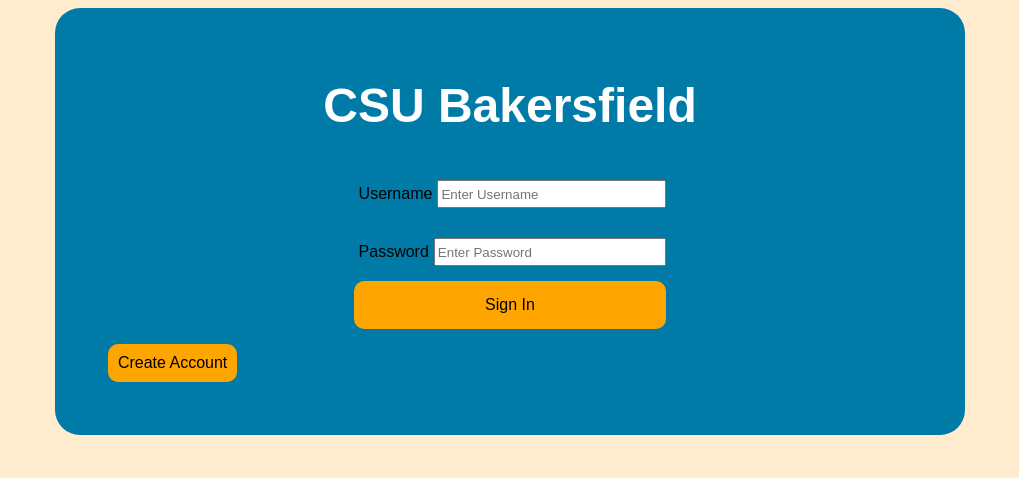
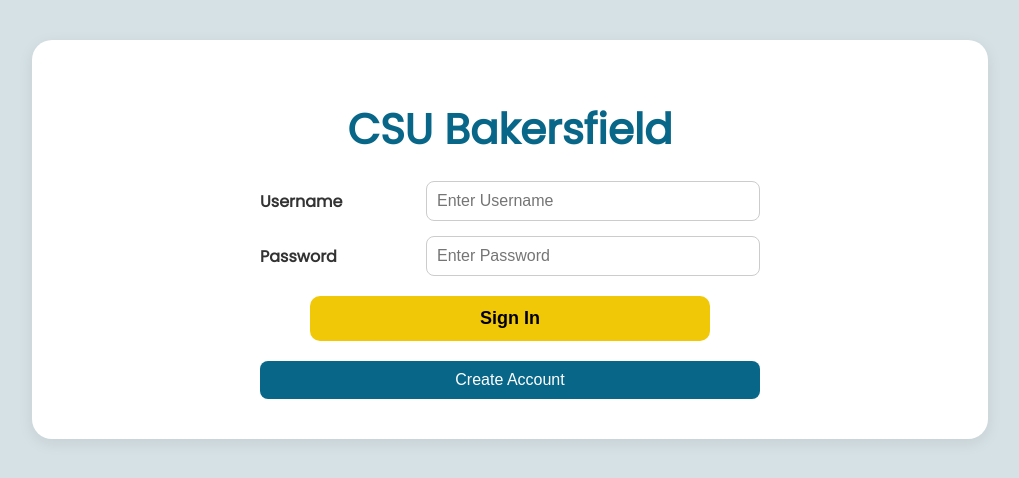
Before and after one commit to Elkav/ucm-student-enrollment, a Flask app: page / in a window 1280 px wide. Shown: the top 478 px of the page, without its empty margins (130-1149 px from the left). Run offline with Flask 3, Linux system fonts and the light colour scheme.

Commit message:
Clean up CSS/Styling

```diff
--- a/static/app.js
+++ b/static/app.js
@@ -70,6 +70,8 @@
     fetch(`${url}/student/${username}`)
         .then(response => response.json())
         .then(data => {
+            document.getElementById("myCoursesTab").classList.add("active");
+            document.getElementById("addCoursesTab").classList.remove("active");
             const tableHead = document.getElementById("courseTableHead");
             tableHead.innerHTML = `
                 <tr>
@@ -102,6 +104,8 @@
     fetch(`${url}/courses`)
         .then(response => response.json())
         .then(data => {
+            document.getElementById("addCoursesTab").classList.add("active");
+            document.getElementById("myCoursesTab").classList.remove("active");
             const tableHead = document.getElementById("courseTableHead");
             tableHead.innerHTML = `
                 <tr>
--- a/static/style.css
+++ b/static/style.css
@@ -1,82 +1,199 @@
-body{
-	font-family: sans-serif;
-	background-color: blanchedAlmond;
+body {
+      font-family: "Poppins", sans-serif;
+    background-color: #d6e1e5;
+    margin: 0;
+    padding: 0;
+    color: #222;
 }
-.infoBox{
-	background-color: #007ba7;
-	width: 66%;
-	margin: auto;
-	padding: 3%;
-	border-radius: 25px;
+
+.infoBox {
+    background-color: #ffffff;
+    width: 70%;
+    max-width: 900px;
+    margin: 40px auto;
+    padding: 30px;
+    border-radius: 20px;
+    box-shadow: 0 4px 15px rgba(0, 0, 0, 0.08);
 }
-.innerInfoBox{
-	width: 50%;
-	margin: auto;
-}
-.titleText{
-	text-align: center;
-	color: white;
-	font-size: 48px;
-}
-.signInForms{
-	width: 75%;
-	margin: auto;
-	padding: 15px;
+
+.infoBar {
     display: flex;
     justify-content: space-between;
-	color: black;
-}
-.signInForms > input{
-	flex-grow: 1;
-}
-.signInForms > span{
-	padding: 5px;
-}
-#signInButton{
-	width: 75%;
-	margin: auto;
-	padding: 15px;
-	text-align: center;
-	display: block;
-}
-button{
-	background-color: white;
+    align-items: center;
+    margin-bottom: 30px;
 }
 
-table, tr, td, th {
-    width: 60%;
-    border: 1px solid;
-    text-align: left;
-    border-collapse: collapse;
+#greeting {
+    color: #086788;
+    font-size: 28px;
+    font-weight: bold;
 }
 
-#greeting{
-	color: white;
+.tabButtons {
+    display: flex;
+    width: 95%;
+    margin: 0 auto 10px auto;
+    border-radius: 12px;
+    overflow: hidden;
+    box-shadow: 0 2px 6px rgba(0, 0, 0, 0.08);
+    border: 1px solid #ddd;
 }
 
-.infoBar{
-	display: flex;
-	justify-content: space-between;
+.tabButtons button {
+    flex: 1;
+    margin: 0;
+    border-radius: 0;
+    font-size: 18px;
+    background-color: #f0f0f0;
+    border: none;
+    padding: 15px;
+    color: #000;
+    font-weight: 600;
+    transition: all 0.2s ease;
 }
 
-table{
+.tabButtons button:hover {
+    background-color: #e0e0e0;
+}
+
+.tabButtons .active {
+    background-color: #086788;
+    color: #ffffff;
+}
+
+.tabButtons .active:hover {
+	background-color: #3490af;
+    color: #ffffff;
+}
+
+#courseDisplay {
+    background-color: #ffffff;
+    padding-top: 10px;
+}
+
+table {
     background-color: white;
     width: 95%;
     margin: auto;
-}
-td{
-	padding: 10px;
-	width: fit-content;
-}
-th{
-	padding: 10px;
+    border-collapse: collapse;
+    box-shadow: 0 2px 8px rgba(0, 0, 0, 0.05);
 }
 
-button{
-	margin: 15px;
+th, td {
+    padding: 12px 16px;
+    border: 1px solid #ddd;
+    text-align: left;
+}
+
+th {
+    background-color: #f9fafb;
+    font-weight: 600;
+    color: #086788;
+}
+
+button {
     font-size: 16px;
-	background-color: orange;
+    background-color: #F0C808;
     border: none;
     border-radius: 10px;
+    padding: 10px 20px;
+    color: #000000;
+    font-weight: 600;
+    cursor: pointer;
+    transition: background-color 0.2s ease;
+}
+
+button:hover {
+    background-color: #e5b800;
+}
+
+/* Account creation screen CSS */
+
+.titleText {
+    text-align: center;
+    color: #086788;
+    font-size: 42px;
+    margin-bottom: 20px;
+}
+
+.innerInfoBox {
+    width: 80%;
+    max-width: 500px;
+    margin: 0 auto;
+}
+
+.signInForms {
+    display: flex;
+    align-items: center;
+    justify-content: space-between;
+    margin: 15px 0;
+    color: #333;
+    font-weight: 600;
+}
+
+.signInForms > span {
+    flex: 1;
+    padding-right: 10px;
+    text-align: left;
+}
+
+.signInForms > input,
+.signInForms > select {
+    flex: 2;
     padding: 10px;
+    border-radius: 8px;
+    border: 1px solid #ccc;
+    font-size: 16px;
+    transition: border-color 0.2s ease;
 }
+
+.signInForms > input:focus,
+.signInForms > select:focus {
+    outline: none;
+    border-color: #086788;
+}
+
+.primaryBtn {
+    display: block;
+    width: 80%;
+    max-width: 500px;
+    margin: 20px auto;
+    background-color: #F0C808;
+    color: #000;
+    font-size: 18px;
+    font-weight: 600;
+    padding: 12px;
+    border: none;
+    border-radius: 10px;
+    cursor: pointer;
+    transition: background-color 0.2s ease;
+}
+
+.primaryBtn:hover {
+    background-color: #e5b800;
+}
+
+.secondaryBtn {
+    display: block;
+    width: 80%;
+    max-width: 500px;
+    margin: 10px auto;
+    background-color: #086788;
+    color: white;
+    font-size: 16px;
+    font-weight: 500;
+    padding: 10px;
+    border: none;
+    border-radius: 8px;
+    cursor: pointer;
+    transition: background-color 0.2s ease;
+}
+
+.secondaryBtn:hover {
+    background-color: #065f70;
+}
+
+.secondaryBtn.small {
+    width: 20%;
+    margin: 20px auto;
+}
--- a/templates/create.html
+++ b/templates/create.html
@@ -11,9 +11,9 @@
                 <option value="admin">Administrator</option>
             </select>
         </p>
-        <button id="signInButton" onclick="addUser()">Create</button>
+        <button class="primaryBtn" id="signInButton" onclick="addUser()">Create Account</button>
     </div>
     <div>
-        <button onclick="signOut()">Back</button>
+        <button class="secondaryBtn small" onclick="signOut()">Back</button>
     </div>
 </div>
--- a/templates/index.html
+++ b/templates/index.html
@@ -5,6 +5,9 @@
     <script src="../static/app.js"></script>
 	<link rel="stylesheet" href="../static/style.css">
 </head>
+<style>
+    @import url('https://fonts.googleapis.com/css2?family=Poppins&display=swap');
+</style>
 <script>
     addEventListener("DOMContentLoaded", (event) => showLogin());
 </script>
--- a/templates/login.html
+++ b/templates/login.html
@@ -3,9 +3,9 @@
     <div class="innerInfoBox">
         <p class="signInForms"><span>Username</span> <input type="text" id="username" placeholder="Enter Username"></p>
         <p class="signInForms"><span>Password</span> <input type="password" id="password" placeholder="Enter Password"></p>
-        <button id="signInButton" onclick="signIn()">Sign In</button>
+        <button class="primaryBtn" id="signInButton" onclick="signIn()">Sign In</button>
     </div>
     <div>
-        <button onclick="createAccount()">Create Account</button>
+        <button class="secondaryBtn" onclick="createAccount()">Create Account</button>
     </div>
 </div>
```
Also changed, not shown: templates/studentTemplate.html (+4 -4 lines), instance/example.sqlite3. Lines whose indentation alone changed are shown as unchanged.
